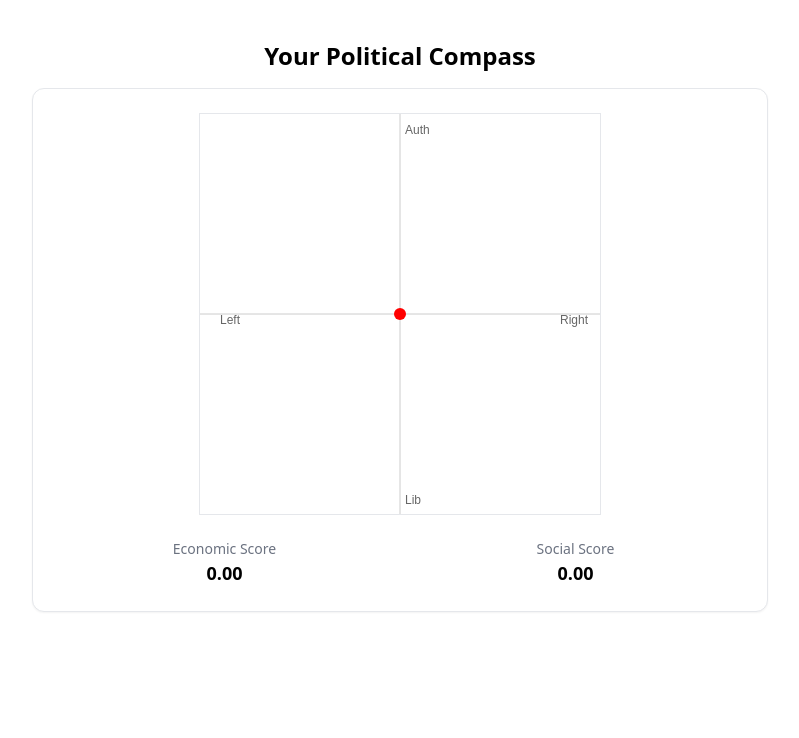
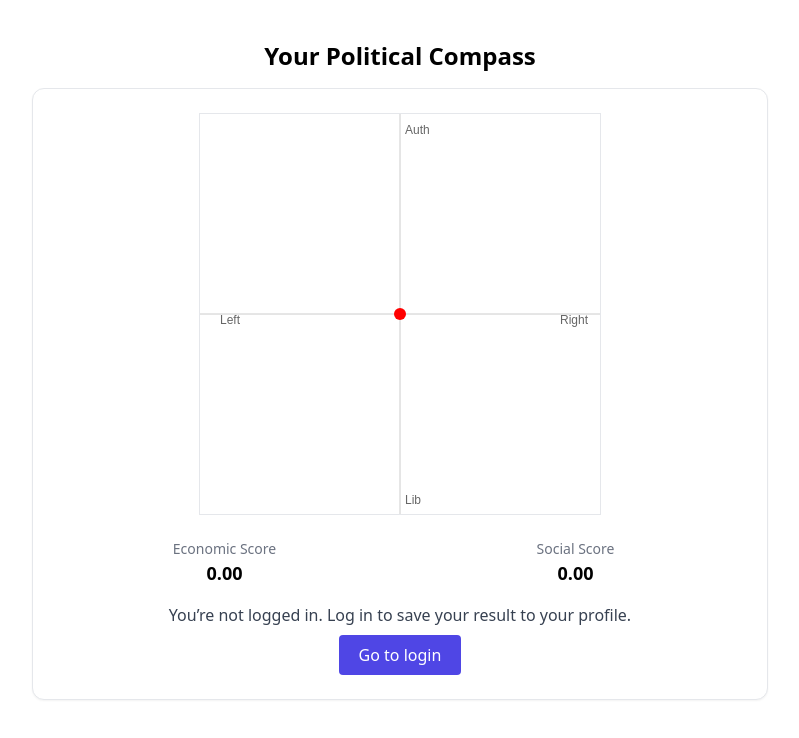
Before and after one commit to HumzaR/political-compass-clean, a Next.js app: page /results in a window 1280 px wide. Shown: the top 738 px of the page, without its empty margins (240-1039 px from the left). Built offline with nearby package versions, Linux system fonts and the light colour scheme; no server answers.

Commit message:
Results: client-only, stable hooks, explicit Firestore error handling and save guard

```diff
--- a/pages/results.js
+++ b/pages/results.js
@@ -1,5 +1,6 @@
 // pages/results.js
-import { useEffect, useRef, useState } from 'react';
+import dynamic from 'next/dynamic';
+import { useEffect, useRef, useState, useMemo, useRef as useRefAlias } from 'react';
 import { useRouter } from 'next/router';
 import questions from '../data/questions';
 
@@ -13,91 +14,77 @@ import {
   collection,
 } from 'firebase/firestore';
 
-export default function Results() {
+function ResultsInner() {
   const router = useRouter();
   const canvasRef = useRef(null);
 
-  const [economicScore, setEconomicScore] = useState(null);
-  const [socialScore, setSocialScore] = useState(null);
-  const [debug, setDebug] = useState(null);
-  const [saving, setSaving] = useState(false);
-  const [saveError, setSaveError] = useState('');
-  const [user, setUser] = useState(null);
-  const [saved, setSaved] = useState(false);
-
-  const showDebug = process.env.NEXT_PUBLIC_DEBUG === '1';
-
-  // Watch auth to know which uid to save under
+  // ----- Auth -----
+  const [user, setUser] = useState(undefined); // undefined=loading, null=not logged in, object=logged in
   useEffect(() => {
     const unsub = onAuthStateChanged(auth, (u) => setUser(u || null));
     return () => unsub();
   }, []);
 
-  useEffect(() => {
-    if (!router.isReady) return;
+  // ----- Parse answers & compute scores (robust) -----
+  const answersStr = typeof router.query.answers === 'string' ? router.query.answers : '';
+  const answerArray = useMemo(() => {
+    if (!answersStr) return [];
+    return answersStr.split(',').map((v) => {
+      const n = Number(v);
+      return Number.isFinite(n) ? n : 3;
+    });
+  }, [answersStr]);
 
-    const answersStr = typeof router.query.answers === 'string' ? router.query.answers : '';
-    const answerArray = answersStr
-      ? answersStr.split(',').map((v) => {
-          const n = Number(v);
-          return Number.isFinite(n) ? n : 3;
-        })
-      : [];
-
-    // Build { [id]: value } answer map with safe default = 3 (neutral)
-    const userAnswers = {};
-    questions.forEach((q, i) => {
-      const val = answerArray[i];
-      userAnswers[q.id] = Number.isFinite(val) ? val : 3;
-    });
-
-    // Compute scores
+  const { userAnswers, economicScore, socialScore } = useMemo(() => {
+    const ua = {};
     let econ = 0;
     let soc = 0;
-    questions.forEach((q) => {
-      const response = userAnswers[q.id];
-      if (response === undefined || Number.isNaN(response)) return;
-      const scaled = (response - 3) * (q.weight ?? 1) * (q.direction ?? 1);
+
+    (Array.isArray(questions) ? questions : []).forEach((q, i) => {
+      const val = answerArray[i];
+      const ans = Number.isFinite(val) ? val : 3; // neutral default
+      ua[q.id] = ans;
+
+      const scaled = (ans - 3) * (q.weight ?? 1) * (q.direction ?? 1);
       if (q.axis === 'economic') econ += scaled;
       else if (q.axis === 'social') soc += scaled;
     });
 
-    setEconomicScore(econ);
-    setSocialScore(soc);
+    return { userAnswers: ua, economicScore: econ, socialScore: soc };
+  }, [answerArray]);
 
-    if (showDebug) {
-      setDebug({
-        isReady: router.isReady,
-        answersStr,
-        answerArray,
-        mappedAnswers: userAnswers,
-        econ,
-        soc,
-        questionCount: questions.length,
-      });
-    }
+  // ----- Save state -----
+  const [saving, setSaving] = useState(false);
+  const [saved, setSaved] = useState(false);
+  const [saveError, setSaveError] = useState('');
+  const hasAttemptedSaveRef = useRefAlias(false);
 
-    // Save results and then redirect -> /profile
-    (async () => {
-      // wait briefly for auth listener to fire
-      let attempts = 0;
-      while (attempts < 20 && user === null) {
-        await new Promise((r) => setTimeout(r, 50));
-        attempts++;
-      }
+  // ----- Kick off save once we have auth + scores -----
+  useEffect(() => {
+    // Only run when we know auth state and we haven't saved yet
+    if (user === undefined) return;
 
-      if (!user) return; // not logged in; do not save
+    // If not logged in, do NOT try to save. Show button to login instead.
+    if (user === null) return;
 
+    // Avoid double-save on React strict mode / re-renders
+    if (hasAttemptedSaveRef.current) return;
+    hasAttemptedSaveRef.current = true;
+
+    const doSave = async () => {
       try {
         setSaving(true);
         setSaveError('');
+
+        // Defensive checks:
+        if (!db) throw new Error('Firestore not initialized (check firebase config/env).');
 
         // 1) Save the result
         const resultsRef = collection(db, 'results');
         const resultDoc = await addDoc(resultsRef, {
           uid: user.uid,
-          economicScore: econ,
-          socialScore: soc,
+          economicScore,
+          socialScore,
           answers: userAnswers,
           createdAt: serverTimestamp(),
         });
@@ -115,26 +102,32 @@ export default function Results() {
 
         setSaved(true);
 
-        // 3) Auto-redirect after short pause
+        // 3) Auto-redirect after a short pause
         setTimeout(() => {
           router.replace('/profile');
         }, 1200);
       } catch (e) {
-        setSaveError(e.message || 'Failed to save results');
+        console.error('Save error:', e);
+        // Surface common Firestore issues
+        const msg =
+          e?.code === 'permission-denied'
+            ? 'Permission denied writing to Firestore. Check Firestore rules or authentication.'
+            : e?.message || 'Failed to save results.';
+        setSaveError(msg);
       } finally {
         setSaving(false);
       }
-    })();
-  }, [router.isReady, router.query, showDebug, user, router]);
+    };
 
+    doSave();
+  }, [user, economicScore, socialScore, userAnswers, router]);
+
+  // ----- Draw compass -----
   useEffect(() => {
-    if (economicScore === null || socialScore === null) return;
-
     const canvas = canvasRef.current;
     if (!canvas) return;
     const ctx = canvas.getContext('2d');
 
-    // Clear & axes
     ctx.clearRect(0, 0, 400, 400);
     ctx.strokeStyle = '#ccc';
     ctx.beginPath();
@@ -146,7 +139,6 @@ export default function Results() {
     ctx.lineTo(400, 200);
     ctx.stroke();
 
-    // Labels
     ctx.font = '12px Arial';
     ctx.fillStyle = '#666';
     ctx.fillText('Left', 20, 210);
@@ -154,7 +146,7 @@ export default function Results() {
     ctx.fillText('Auth', 205, 20);
     ctx.fillText('Lib', 205, 390);
 
-    // Plot point (flip Y so positive social plots upward)
+    // Flip Y so positive social plots upward
     const x = 200 + economicScore * 20;
     const y = 200 - socialScore * 20;
 
@@ -164,11 +156,14 @@ export default function Results() {
     ctx.fill();
   }, [economicScore, socialScore]);
 
-  if (economicScore === null || socialScore === null) {
+  // ----- UI -----
+  const total = Array.isArray(questions) ? questions.length : 0;
+  if (!total) {
     return (
-      <div className="text-center mt-10">
-        <h1 className="text-2xl font-bold mb-4">Your Political Compass</h1>
-        <p>Calculating your results…</p>
+      <div className="min-h-screen flex items-center justify-center p-6 text-center">
+        <div>
+          <h1 className="text-2xl font-bold mb-2">Results unavailable</h1>
+        </div>
       </div>
     );
   }
@@ -191,14 +186,46 @@ export default function Results() {
           </div>
         </div>
 
-        {saving && (
+        {/* Save status */}
+        {user === undefined && (
+          <p className="mt-4 text-gray-600 text-center">Checking your session…</p>
+        )}
+        {user === null && (
+          <div className="mt-4 text-center">
+            <p className="text-gray-700 mb-2">
+              You’re not logged in. Log in to save your result to your profile.
+            </p>
+            <button
+              onClick={() => router.replace('/login')}
+              className="px-5 py-2 rounded bg-indigo-600 text-white hover:bg-indigo-700"
+            >
+              Go to login
+            </button>
+          </div>
+        )}
+        {user && saving && (
           <p className="mt-4 text-gray-600 text-center">Saving your result…</p>
         )}
         {saveError && (
-          <p className="mt-2 text-red-600 text-center">Error: {saveError}</p>
+          <div className="mt-3 text-center">
+            <p className="text-red-600 mb-3">Error: {saveError}</p>
+            <div className="flex gap-2 justify-center">
+              <button
+                onClick={() => router.replace('/quiz')}
+                className="px-4 py-2 rounded border"
+              >
+                Back to Quiz
+              </button>
+              <button
+                onClick={() => window.location.reload()}
+                className="px-4 py-2 rounded bg-indigo-600 text-white"
+              >
+                Retry Save
+              </button>
+            </div>
+          </div>
         )}
-
-        {saved && (
+        {user && !saving && !saveError && saved && (
           <div className="mt-4 text-center">
             <button
               onClick={() => router.replace('/profile')}
@@ -208,17 +235,10 @@ export default function Results() {
             </button>
           </div>
         )}
-
-        {/* Debug panel only if NEXT_PUBLIC_DEBUG=1 */}
-        {showDebug && debug && (
-          <div className="text-left max-w-xl mx-auto mt-6 p-4 border rounded bg-gray-50">
-            <h2 className="font-semibold mb-2">Debug</h2>
-            <pre style={{ whiteSpace: 'pre-wrap', wordBreak: 'break-word' }}>
-{JSON.stringify(debug, null, 2)}
-            </pre>
-          </div>
-        )}
       </div>
     </div>
   );
 }
+
+// Client-only to avoid hydration mismatches
+export default dynamic(() => Promise.resolve(ResultsInner), { ssr: false });
```
